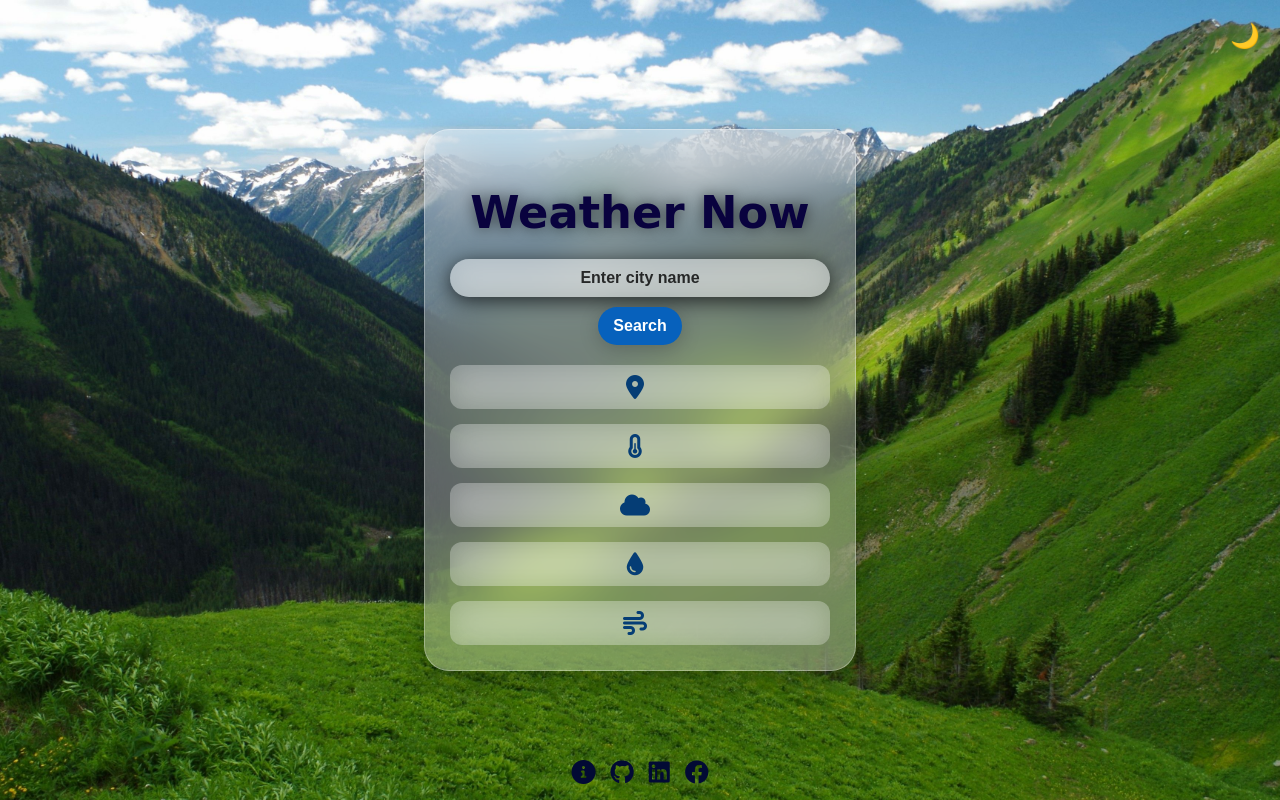
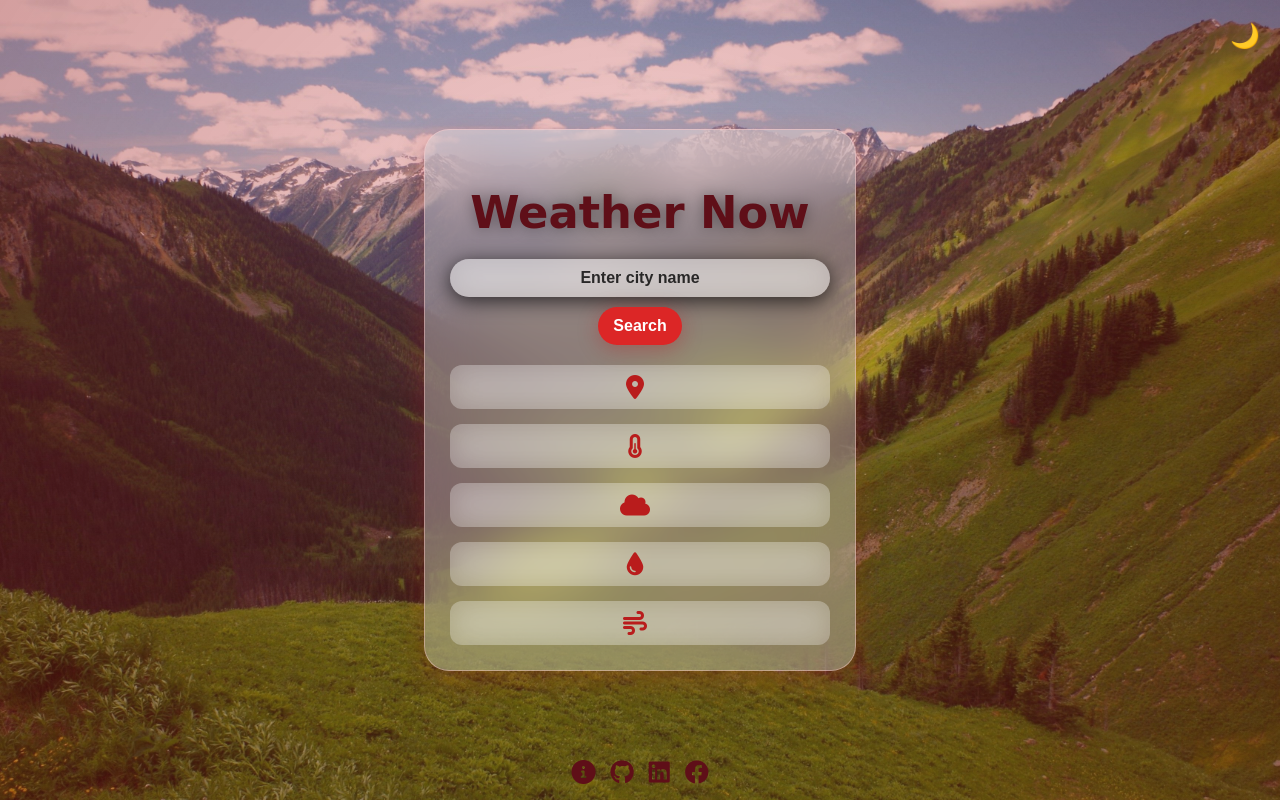
Before and after one commit to rahul-prasad04/Check-the-weather, a plain HTML site: page index.html in a window 1280 px wide. Drawn offline with Linux system fonts and the light colour scheme.

Commit message:
Add reddish tone overlay and styling accents to the page

```diff
--- a/styles.css
+++ b/styles.css
@@ -38,6 +38,16 @@ body {
     background: rgba(0, 0, 0, 0.28);
 }
 
+/* Reddish ambient tint across the page */
+body::after {
+    content: '';
+    position: fixed;
+    inset: 0;
+    background: radial-gradient(circle at center, rgba(239, 68, 68, 0.2) 0%, rgba(153, 27, 27, 0.42) 100%);
+    pointer-events: none;
+    z-index: 1;
+}
+
 .container,
 .footer,
 .mode-toggle {
@@ -53,9 +63,9 @@ body {
     background: rgba(255, 255, 255, 0.3);
     border-radius: 25px;
     backdrop-filter: blur(25px);
-    box-shadow: 0 10px 30px rgba(0, 0, 0, 0.3);
+    box-shadow: 0 10px 30px rgba(185, 28, 28, 0.25);
     text-align: center;
-    border: 1px solid rgba(255, 255, 255, 0.3);
+    border: 1px solid rgba(254, 202, 202, 0.45);
     transition: transform 0.3s ease;
 }
 
@@ -132,7 +142,7 @@ body.dark .search-box input {
 }
 
 body.dark .search-box button {
-    background-color: #007BFF;
+    background-color: #dc2626;
     /* Button background */
     color: white;
     /* Button text color */
@@ -153,8 +163,8 @@ h1 {
     font-family: 'Dancing Script', cursive;
     font-size: 2.8rem;
     margin-bottom: 20px;
-    color: #09023e;
-    text-shadow: 0 0 15px rgba(0, 0, 0, 0.6);
+    color: #5f0f18;
+    text-shadow: 0 0 15px rgba(0, 0, 0, 0.4);
     font-weight: bold;
 }
 
@@ -198,7 +208,7 @@ h1 {
     position: relative;
     z-index: 11;
     padding: 10px 15px;
-    background-color: #0761bc;
+    background-color: #dc2626;
     border: none;
     color: white;
     font-size: 1rem;
@@ -206,12 +216,12 @@ h1 {
     border-radius: 50px;
     cursor: pointer;
     transition: background-color 0.3s ease, box-shadow 0.3s ease, transform 0.3s ease;
-    box-shadow: 0 4px 20px rgba(0, 0, 0, 0.2);
+    box-shadow: 0 4px 20px rgba(185, 28, 28, 0.35);
 }
 
 .search-box button:hover {
-    background-color: #4da3e3;
-    box-shadow: 0 8px 40px rgba(0, 0, 0, 0.25);
+    background-color: #ef4444;
+    box-shadow: 0 8px 40px rgba(239, 68, 68, 0.4);
     transform: translateY(-2px);
 }
 
@@ -248,7 +258,7 @@ h1 {
     margin-right: 10px;
     font-size: 1.5rem;
     /* Adjust icon size */
-    color: #053d75;
+    color: #b91c1c;
 }
 
 /* Error Message Styling */
@@ -273,13 +283,13 @@ h1 {
 }
 
 .footer a {
-    color: #020a34;
+    color: #5f0f18;
     font-size: 1.5rem;
     transition: color 0.3s ease, transform 0.3s ease;
 }
 
 .footer a:hover {
-    color: #4da3e3;
+    color: #ef4444;
     transform: scale(1.1);
 }
 
```
